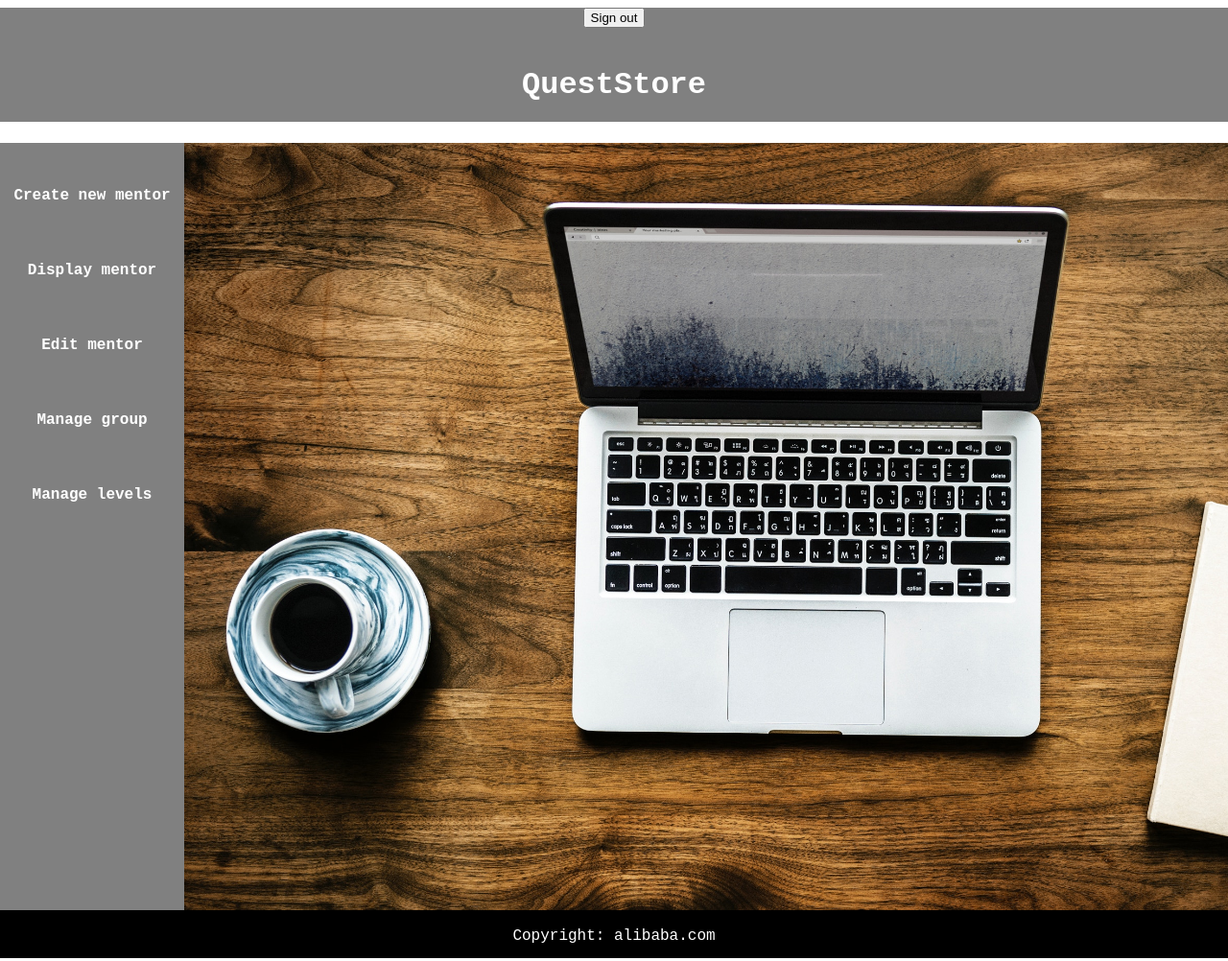
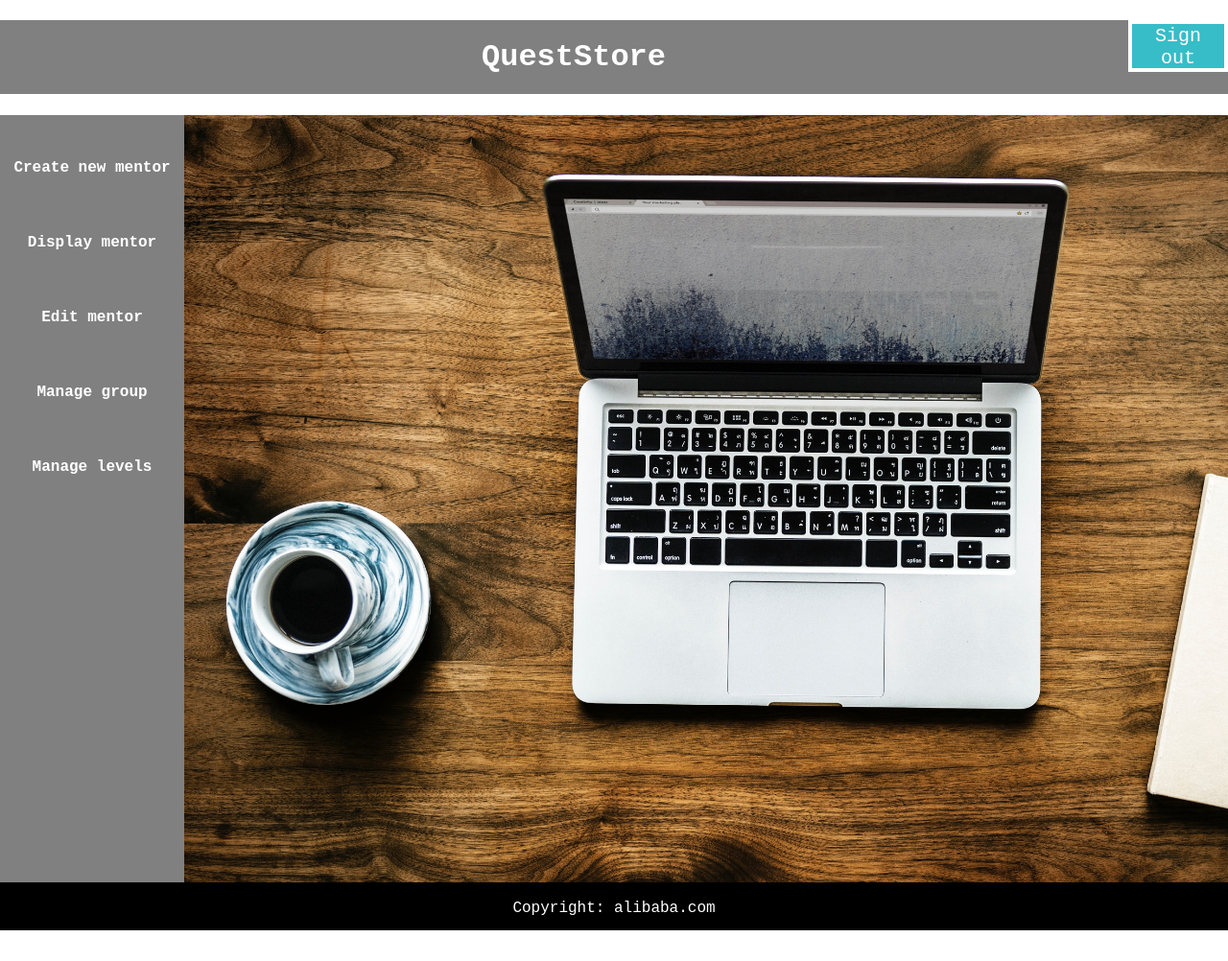
Before and after one commit to mariaBarczyk/QueststoreWeb, a plain HTML site: page index.html in a window 1280 px wide. Shown: the whole page at 96% size. After the commit the page ends 978 px from the top, so only its background shows below. Drawn offline with Linux system fonts and the light colour scheme.

Commit message:
Add buttonSignOut

```diff
--- a/css/style.css
+++ b/css/style.css
@@ -6,6 +6,18 @@
   font-size: 40px;
   width: 200px;
   text-decoration: none;
+}
+
+.buttonSignOut {
+  background: #37bdc7;
+  border: 2px solid white;
+  font-family: Courier New, Courier, monospace;
+  color: #ffffff;
+  font-size: 20px;
+  height: 50px;
+  width: 100px;
+  text-decoration: none;
+  float: right;
 }
 
 body {
@@ -99,7 +111,7 @@ li a:hover {
   font-weight: bold;
   color: white;
   font-size: 20px;
-  padding: 10px;
+  padding: 30px;
 }
 
 input[type=text], select {
```
